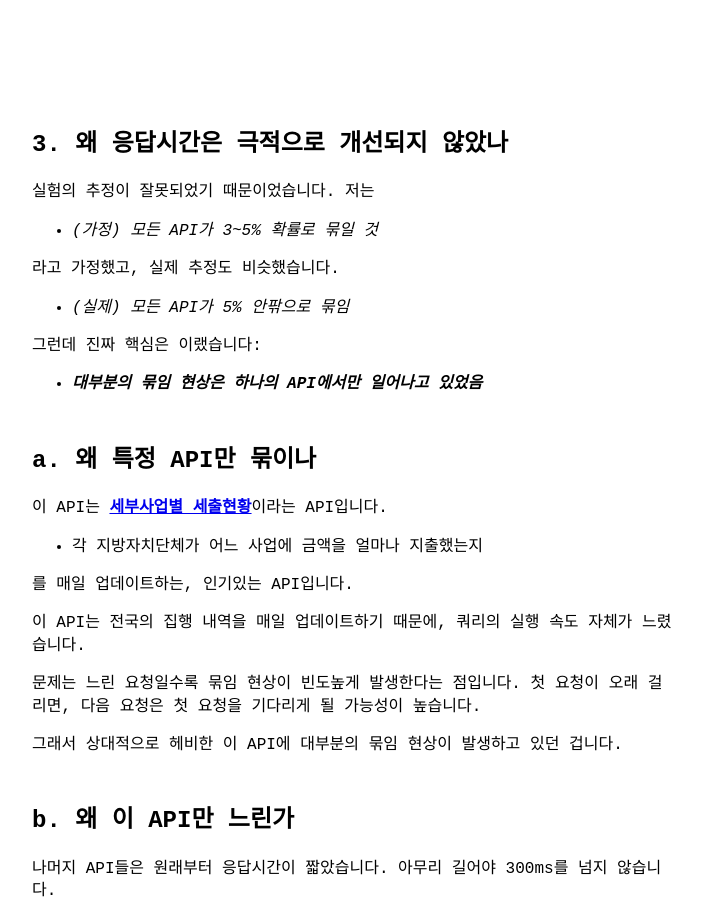
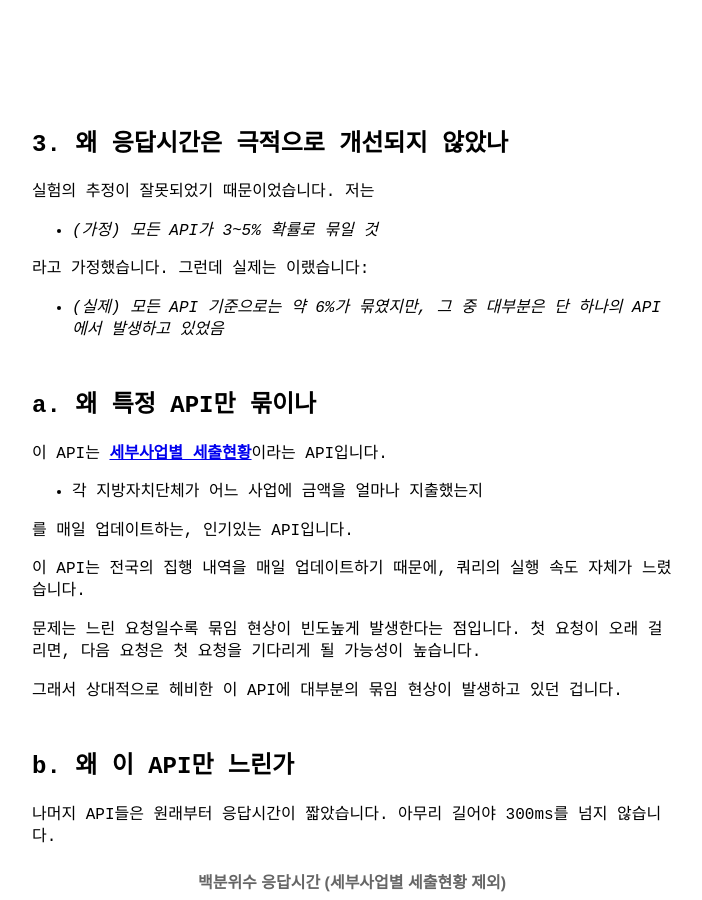
Before and after one commit to electronyoon/electronyoon.github.io, a Jekyll site: the page built from _posts/2026-04-03-비동기-로깅-배포-후기.md, in a window 1280 px wide and 900 px high, scrolled down 3091 px. Shown: the whole window, without its empty margins (288-990 px from the left). Built offline with Jekyll 4.4.1, drawn with Linux system fonts in a browser that asks for light colours.

Commit message:
refactor: 3절 가정/실제 문구 간결하게 수정
Co-Authored-By: Claude Sonnet 4.6 <noreply@anthropic.com>

```diff
--- a/_posts/2026-04-03-비동기-로깅-배포-후기.md
+++ b/_posts/2026-04-03-비동기-로깅-배포-후기.md
@@ -88,13 +88,9 @@ sequenceDiagram
 
 - *(가정) 모든 API가 3~5% 확률로 묶일 것*
 
-라고 가정했고, 실제 추정도 비슷했습니다.
+라고 가정했습니다. 그런데 실제는 이랬습니다:
 
-- *(실제) 모든 API가 5% 안팎으로 묶임*
-
-그런데 진짜 핵심은 이랬습니다:
-
-- ***대부분의 묶임 현상은 하나의 API에서만 일어나고 있었음***
+- *(실제) 모든 API 기준으로는 약 6%가 묶였지만, 그 중 대부분은 단 하나의 API에서 발생하고 있었음*
 
 ## a. 왜 특정 API만 묶이나
 
```
